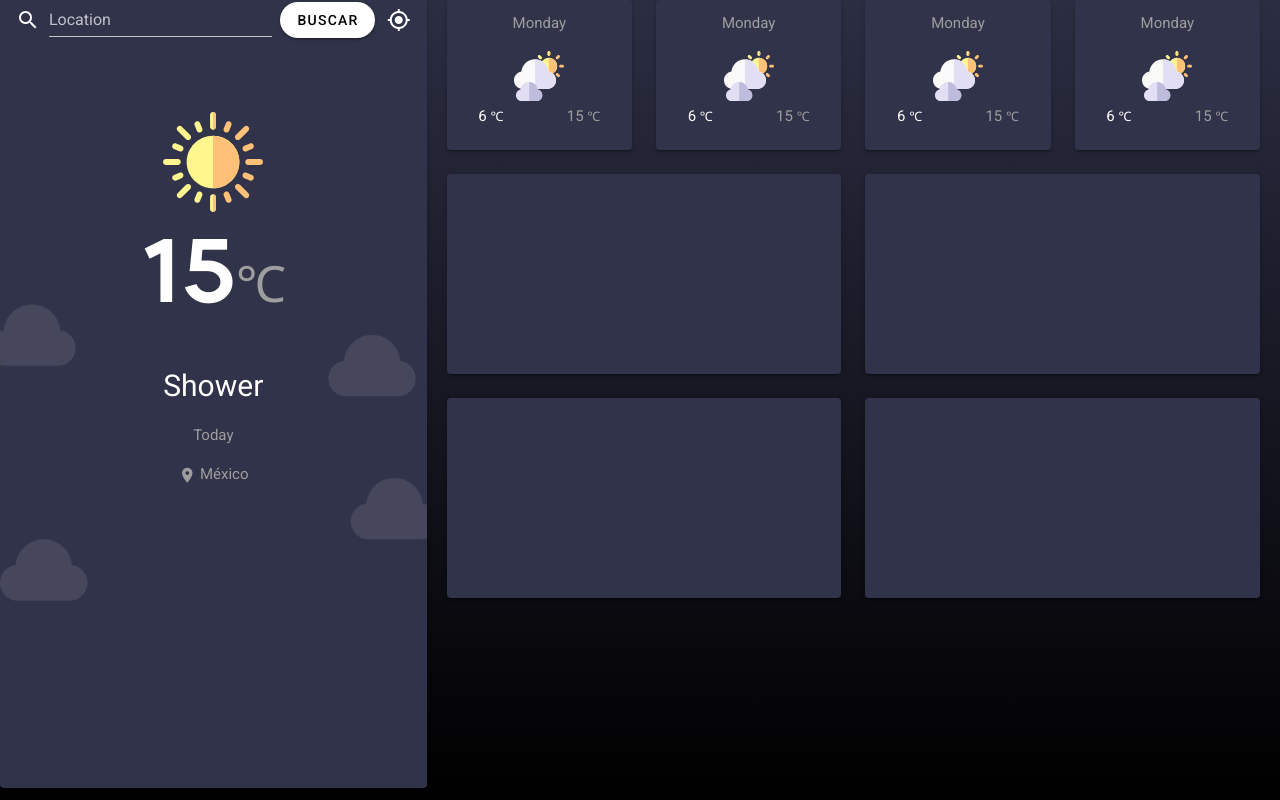
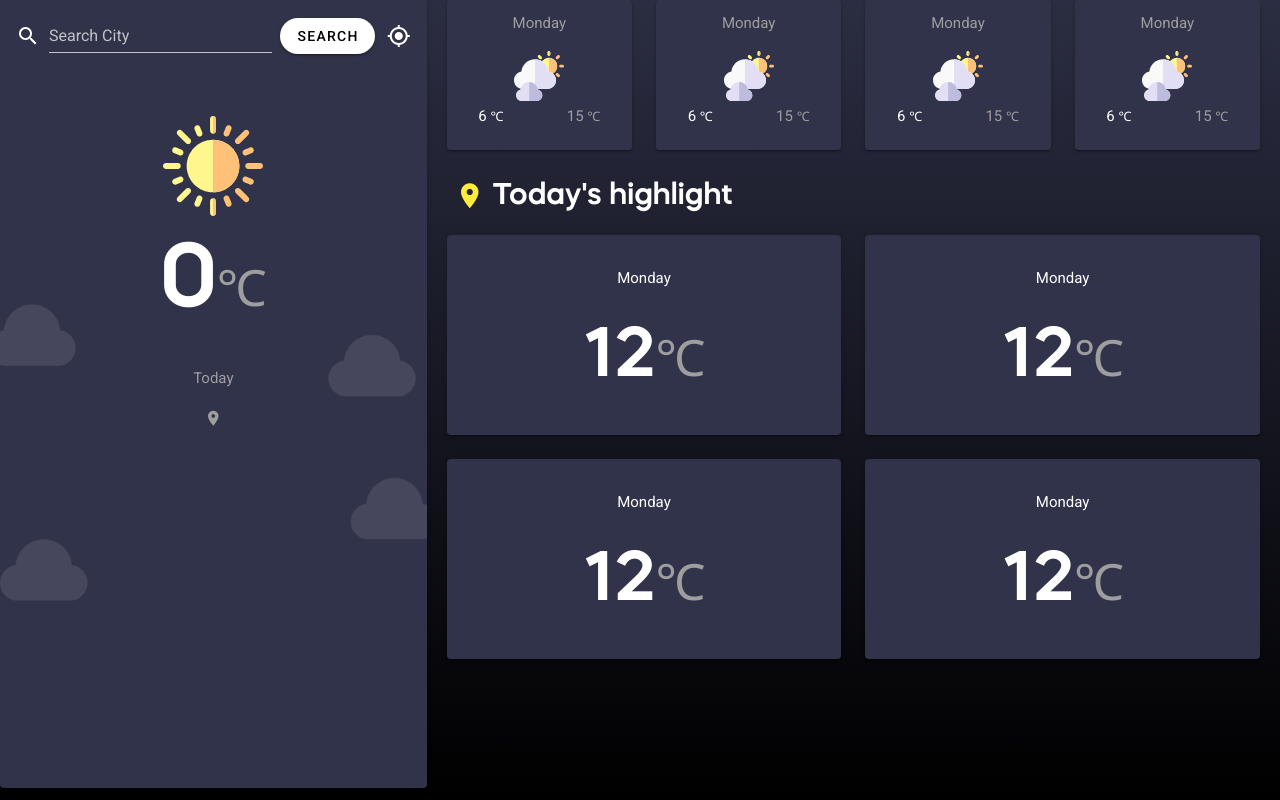
Before and after one commit to JesusHdezMtz/briefcase-weather-app, a Vue app in the folder weather-app/: page / in a window 1280 px wide. Built offline with nearby package versions, Linux system fonts and the light colour scheme.

Commit message:
Data retrieved from api
The api data was retrieved and saved in vuex state

```diff
--- a/weather-app/package.json
+++ b/weather-app/package.json
@@ -8,8 +8,10 @@
     "lint": "vue-cli-service lint"
   },
   "dependencies": {
+    "axios": "^0.21.0",
     "core-js": "^3.6.5",
     "vue": "^2.6.11",
+    "vue-axios": "^3.2.0",
     "vue-router": "^3.2.0",
     "vuetify": "^2.2.11",
     "vuex": "^3.6.0"
--- a/weather-app/src/components/BasePrincipalCard.vue
+++ b/weather-app/src/components/BasePrincipalCard.vue
@@ -1,52 +1,187 @@
 <template>
   <div class="full-size">
-    <v-card width="100%" height="100%" color="#31334a" class="text-center background-image ">
-      <v-toolbar dark color="#31334a" flat>
+    <v-card
+      width="100%"
+      height="100%"
+      color="#31334a"
+      class="text-center background-image"
+    >
+      <v-toolbar dark color="#31334a" flat class="pt-4">
         <v-text-field
           hide-details
           prepend-icon="mdi-magnify"
+          v-model="location"
           single-line
-          label="Location"
-
+          label="Search City"
         ></v-text-field>
-        <v-btn  rounded color="white" class="ml-2 black--text">
-          Buscar
+        <v-btn
+          rounded
+          color="white"
+          class="ml-2 black--text"
+          @click="searchWeather"
+        >
+          Search
         </v-btn>
         <v-btn icon>
           <v-icon>mdi-crosshairs-gps</v-icon>
         </v-btn>
       </v-toolbar>
-      <div class="pt-15">
-
-      </div>
+      <div class="pt-16"></div>
       <v-img
         class="mx-auto"
-        src="../assets/icons/044-sunny.svg"
+        :src="setWeatherIcon"
         width="100"
         height="100"
       ></v-img>
 
       <p class="white--text text-size-xl font">
-        15<span class="grey--text text-size-md font">℃</span></p>
+        {{ the_temp }}<span class="grey--text text-size-md font">℃</span>
+      </p>
 
-        <p class="white--text text-size-small">Shower</p>
-        <p class="grey--text text-size-xs">Today</p>
-        <p class="grey--text text-size-xs">
-          <v-icon size="18" color="grey">mdi-map-marker</v-icon> México</p>
+      <p class="white--text text-size-small">{{ weather_state_name }}</p>
+      <p class="grey--text text-size-xs">Today</p>
+      <p class="grey--text text-size-xs pb-5">
+        <v-icon size="18" color="grey">mdi-map-marker</v-icon> {{ title }}
+        {{ location_type }}
+      </p>
     </v-card>
+    <v-snackbar
+      v-model="snackbar"
+      :timeout="timeout"
+    >
+      {{ text }}
+
+      <template v-slot:action="{ attrs }">
+        <v-btn
+          color="red"
+          text
+          v-bind="attrs"
+          @click="snackbar = false"
+        >
+          Close
+        </v-btn>
+      </template>
+    </v-snackbar>
   </div>
 </template>
 
 <script>
+import { mapMutations, mapState } from "vuex";
+import axios from "axios";
+
+//icons
+import iconSnow from "../assets/icons/018-snowfall.svg";
+import iconSleet from "../assets/icons/045-snow.svg";
+import iconHail from "../assets/icons/013-hail.svg";
+import iconTStorm from "../assets/icons/020-storm.svg";
+import iconHRain from "../assets/icons/023-rain.svg";
+import iconLRain from "../assets/icons/035-rainy day.svg";
+import iconShowers from "../assets/icons/035-rainy day.svg";
+import iconHCloud from "../assets/icons/026-cloud.svg";
+import iconLCloud from "../assets/icons/006-cloudy day.svg";
+import iconClear from "../assets/icons/044-sunny.svg";
 export default {
   name: "BasePrincipalCard",
+  data: () => ({
+    location: "",
+    snackbar: false,
+    text: "CITY NOT FOUND",
+    timeout: 3000,
+  }),
+  computed: {
+    ...mapState([
+      "title",
+      "location_type",
+      "time",
+      "weather_state_name",
+      "weather_state_abbr",
+      "the_temp",
+    ]),
+    setWeatherIcon() {
+      switch (this.weather_state_abbr) {
+        case "sn":
+          return iconSnow;
+        case "sl":
+          return iconSleet;
+        case "h":
+          return iconHail;
+        case "t":
+          return iconTStorm;
+        case "hr":
+          return iconHRain;
+        case "lr":
+          return iconLRain;
+        case "s":
+          return iconShowers;
+        case "hc":
+          return iconHCloud;
+        case "lc":
+          return iconLCloud;
+        case "c":
+          return iconClear;
+        default:
+          return iconClear;
+      }
+    },
+  },
+  methods: {
+    searchWeather() {
+      console.log("Clicked");
+      axios
+        .get(
+          "https://cors-anywhere.herokuapp.com/https://" +
+            "www.metaweather.com/api/location/search/?query=" +
+            this.location
+        )
+        .then((response) => {
+          if (response.data.length != 0) {
+            this.getWeather(response.data[0].woeid);
+            return;
+          }
+          this.snackbar = true;
+        });
+    },
+    getWeather(woeid) {
+      axios
+        .get(
+          "https://cors-anywhere.herokuapp.com/https://" +
+            "www.metaweather.com/api/location/" +
+            woeid
+        )
+        .then((response) => {
+          if (response.data.length != 0) {
+            this.setValuesbyResponse(response.data);
+            return;
+          }
+          console.error("Woeid not found");
+        });
+    },
+    setValuesbyResponse(response) {
+      this.setValues([
+        response.title,
+        response.location_type,
+        response.time,
+        response.consolidated_weather[0].weather_state_name,
+        response.consolidated_weather[0].weather_state_abbr,
+        Math.trunc(response.consolidated_weather[0].the_temp),
+        Math.trunc(response.consolidated_weather[0].min_temp),
+        Math.trunc(response.consolidated_weather[0].max_temp),
+        Math.trunc(response.consolidated_weather[0].wind_speed),
+        Math.trunc(response.consolidated_weather[0].visibility),
+        response.consolidated_weather[0].air_pressure,
+        response.consolidated_weather[0].humidity,
+      ]);
+    },
+
+    ...mapMutations(["setValues"]),
+  },
 };
 </script>
 <style scoped>
 @font-face {
-    font-family: Mazzard;
-    src: url("../assets/MazzardH-SemiBold.ttf");
-  }
+  font-family: Mazzard;
+  src: url("../assets/MazzardH-SemiBold.ttf");
+}
 .full-size {
   width: 100%;
   height: 100%;
@@ -56,22 +191,22 @@ export default {
   background-size: 100%;
   background-position: bottom;
 }
-.font{
+.font {
   font-family: Mazzard;
 }
-.text-size-xl{
+.text-size-xl {
   font-size: 90px;
 }
-.text-size-l{
+.text-size-l {
   font-size: 70px;
 }
-.text-size-md{
+.text-size-md {
   font-size: 50px;
 }
-.text-size-small{
+.text-size-small {
   font-size: 30px;
 }
-.text-size-xs{
+.text-size-xs {
   font-size: 15px;
 }
 </style>
--- a/weather-app/src/components/BaseTertiaryCard.vue
+++ b/weather-app/src/components/BaseTertiaryCard.vue
@@ -1,13 +1,32 @@
 <template>
   <div class="full-size">
     <v-card width="100%" height="200" color="#31334a">
-
+      <v-container class="text-center">
+        <p class="white--text text-size-xs pt-5">Monday</p>
+        <p class="white--text text-size-l font">12<span class="grey--text text-size-md font">℃</span></p>
+      </v-container>
     </v-card>
   </div>
 </template>
 <style scoped>
-.full-size{
+.full-size {
   width: 100%;
   height: 100%;
 }
+@font-face {
+  font-family: Mazzard;
+  src: url("../assets/MazzardH-SemiBold.ttf");
+}
+.font {
+  font-family: Mazzard;
+}
+.text-size-xs {
+  font-size: 15px;
+}
+.text-size-l {
+  font-size: 70px;
+}
+.text-size-md {
+  font-size: 50px;
+}
 </style>
--- a/weather-app/src/main.js
+++ b/weather-app/src/main.js
@@ -1,12 +1,18 @@
 import Vue from 'vue'
 import App from './App.vue'
 import router from './router'
+import store from './store'
+import axios from 'axios'
+import VueAxios from 'vue-axios'
 import vuetify from './plugins/vuetify';
 
 Vue.config.productionTip = false
 
 new Vue({
   router,
+  VueAxios,
+  axios,
+  store,
   vuetify,
   render: h => h(App)
 }).$mount('#app')
--- /dev/null
+++ b/weather-app/src/store/index.js
@@ -0,0 +1,64 @@
+import Vue from 'vue'
+import Vuex from 'vuex'
+
+Vue.use(Vuex)
+
+export default new Vuex.Store({
+  state: {
+    //Today
+    title: '',
+    location_type: '',
+    time: '',
+    weather_state_name: '',
+    weather_state_abbr: '',
+    the_temp: 0,
+    min_temp: 0,
+    max_temp: 0,
+    wind_speed: 0,
+    visibility: 0,
+    air_pressure: 0,
+    humidity: 0,
+
+    //tomorrow
+    tomorrow_time: '',
+    tomorrow_weather_state: '',
+    tomorrow_min_temp: 0,
+    tomorrow_max_temp: 0,
+    //second day
+    second_time: '',
+    second_weather_state: '',
+    second_min_temp: 0,
+    second_max_temp: 0,
+    //third day
+    third_time: '',
+    third_weather_state: '',
+    third_min_temp: 0,
+    third_max_temp: 0,
+    //fourth day
+    fourth_time: '',
+    fourth_weather_state: '',
+    fourth_min_temp: 0,
+    fourth_max_temp: 0,
+
+  },
+  mutations: {
+    setValues(state, data){
+        state.title = data[0];
+        state.location_type = data[1];
+        state.time = data[2];
+        state.weather_state_name = data[3];
+        state.weather_state_abbr = data[4];
+        state.the_temp = data[5];
+        state.min_temp = data[6];
+        state.max_temp = data[7];
+        state.wind_speed = data[8];
+        state.visibility = data[9];
+        state.air_pressure = data[10];
+        state.humidity = data[11];
+    }
+  },
+  actions: {
+  },
+  modules: {
+  }
+})
--- a/weather-app/src/views/Home.vue
+++ b/weather-app/src/views/Home.vue
@@ -14,6 +14,10 @@
               </v-row>
               </v-container>
               <v-container class="px-2">
+                <p class="white--text text-size-md font px-5">
+                  <v-icon size="30" color="yellow">mdi-map-marker</v-icon>
+                  Today's highlight
+                </p>
               <v-row class="full-size mx-0">
                  <v-col cols="12" xs="12" sm="12" md="6" lg="6" xl="6"
                  v-for="(item, i) in cardsOneRow" :key="i">
@@ -74,4 +78,14 @@ export default {
   width: 100%;
   height: 100%;
 }
+@font-face {
+  font-family: Mazzard;
+  src: url("../assets/MazzardH-SemiBold.ttf");
+}
+.font {
+  font-family: Mazzard;
+}
+.text-size-md {
+  font-size: 30px;
+}
 </style>
```
Also changed, not shown: weather-app/src/components/BaseSecondaryCard.vue (+8 -8 lines), weather-app/src/assets/icons/028-snow.svg, 1 other file (tests, documents, lock files or other folders).
